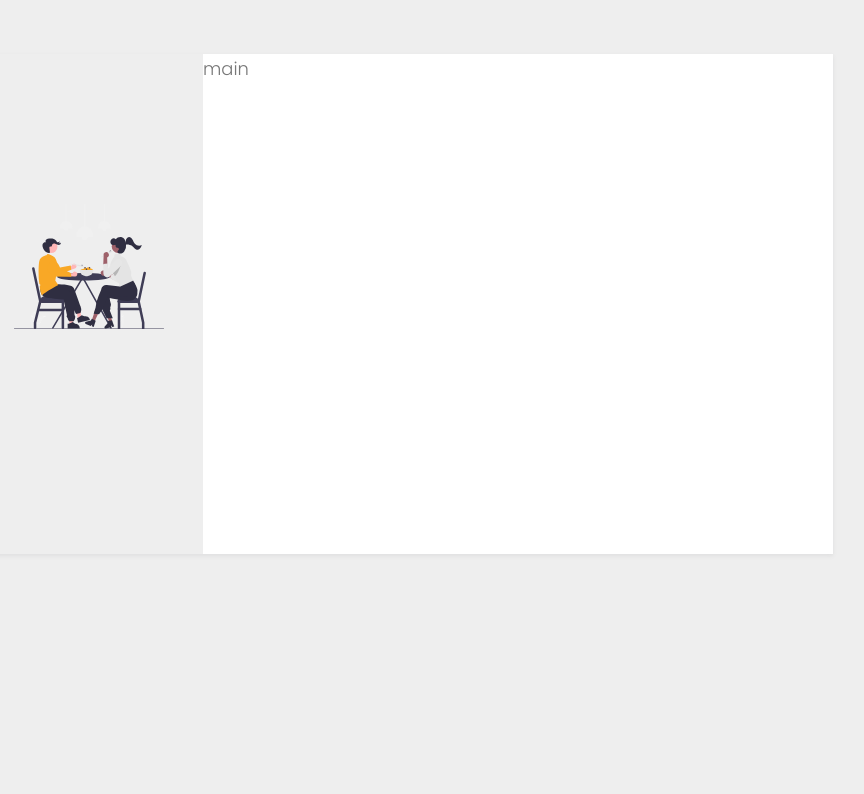
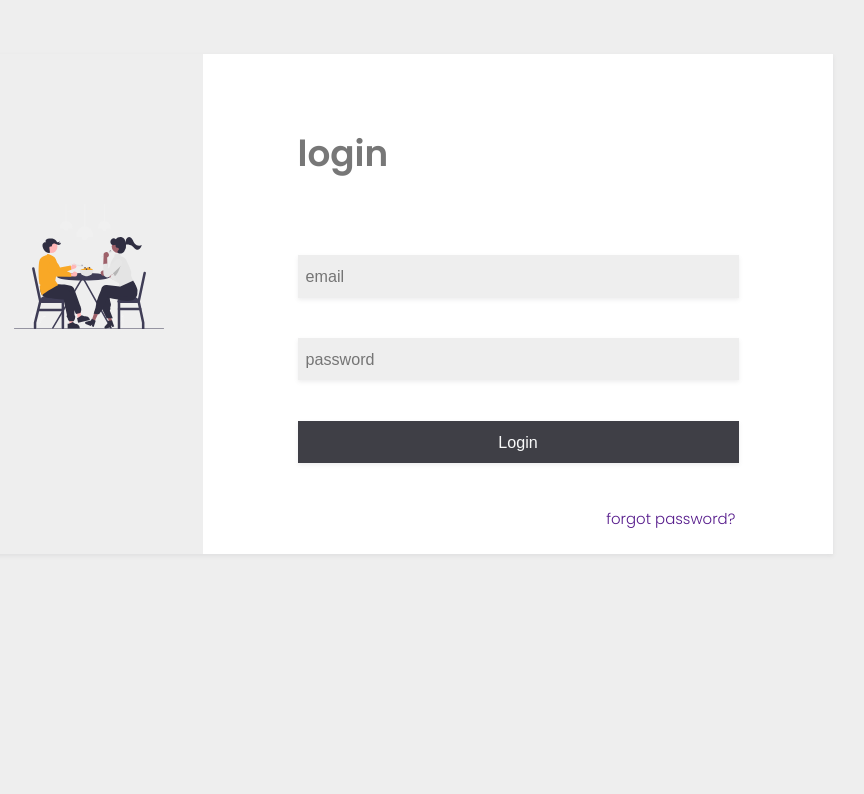
Before and after one commit to Nandiehakuna/recipe-sharing-web-app, a Django app: page /login/ in a window 1280 px wide. Shown: the part 45-839 px from the top of the page, without its empty margins (257-1121 px from the left). Run offline with Django 5.2, Linux system fonts and the light colour scheme.

Commit message:
signup and login fields complete

```diff
--- a/static/css/auth_base.css
+++ b/static/css/auth_base.css
@@ -79,3 +79,56 @@
 .aside-img{
     height: 3em;
 }
+
+.form-container > *{
+    display: block;
+    align-items: center;
+    width: 70%;
+    margin-top: 1.2em;
+    margin-bottom: 1.2em;
+    margin-left: auto;
+    margin-right: auto;
+    padding: 1em;
+    box-shadow: var(--sl-shadow-medium);
+    background-color: var(--sl-color-neutral-eee);
+    border-radius: none;
+    transition: var(--sl-transition);
+    cursor: pointer;
+    color: var(--black77);
+    font-size: 0.9rem;
+    line-height: 1.625;
+    padding: 0.5em;
+    border: none;
+    outline: none;
+    box-sizing: border-box;
+    margin-top: 2.5em;
+    margin-bottom: 2.5em;
+    margin-left: auto;
+    margin-right: auto;
+
+
+
+
+}
+
+.button{
+    background-color: var(--sl-color-gray-700);
+
+    color: var(--white-color1000);
+}
+
+.header-container{
+    font-size: 2em;
+    font-weight: 600;
+    color: var(--black77);
+    padding-left: 15%;
+    margin-top: 2em;
+    margin-bottom: 2em;
+}
+
+.forgot-password{
+    padding-left: 64%;
+    font-size: smaller;
+    text-decoration: none;
+
+}
--- a/templates/login_page.html
+++ b/templates/login_page.html
@@ -7,7 +7,26 @@
                 <img style="height: 7em;position:absolute;top:30%;left:30%;" class="aside-img" src="{% static 'img/img5.svg' %}"/>
             </aside>
             <main class="auth-main-cover">
-                main
+
+            <header class="header-container">login</header>
+
+            <div>
+            <form class="form-container" role="form" action="#" method="post">
+
+
+            <input type="email" class="email" placeholder="email" required>
+
+            <input type="password" class="password" placeholder="password" required>
+
+            <button type="submit" class="button" submit>Login</button>
+
+
+
+            </form>
+
+            <a  href="" class="forgot-password">forgot password?</a>
+            </div>
+
             </main>
         </section>
     </section>
```
Also changed, not shown: templates/signup_page.html (+18 -1 lines).
